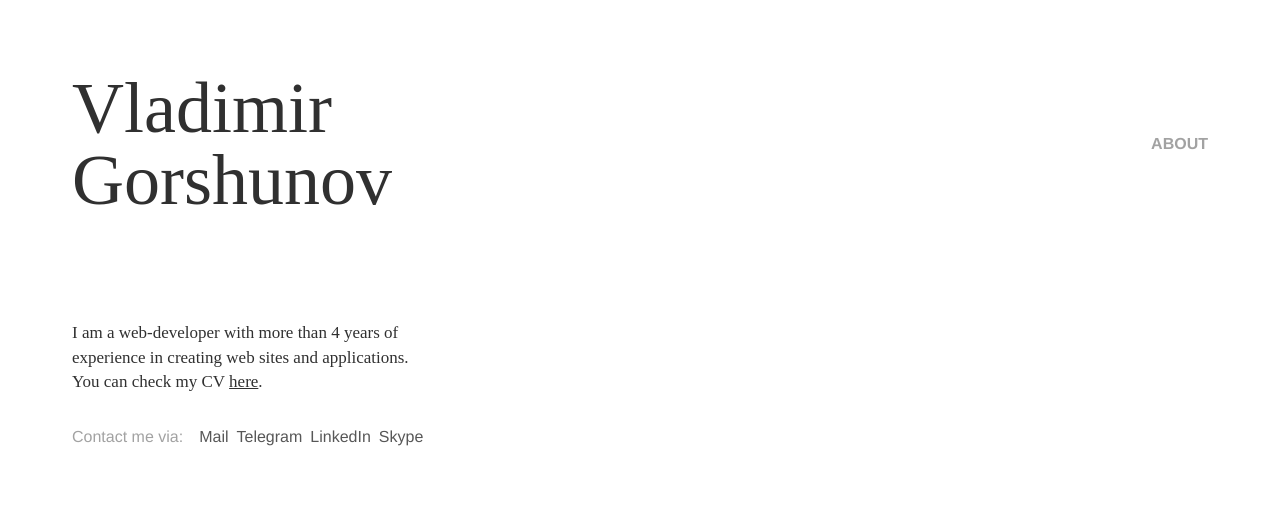
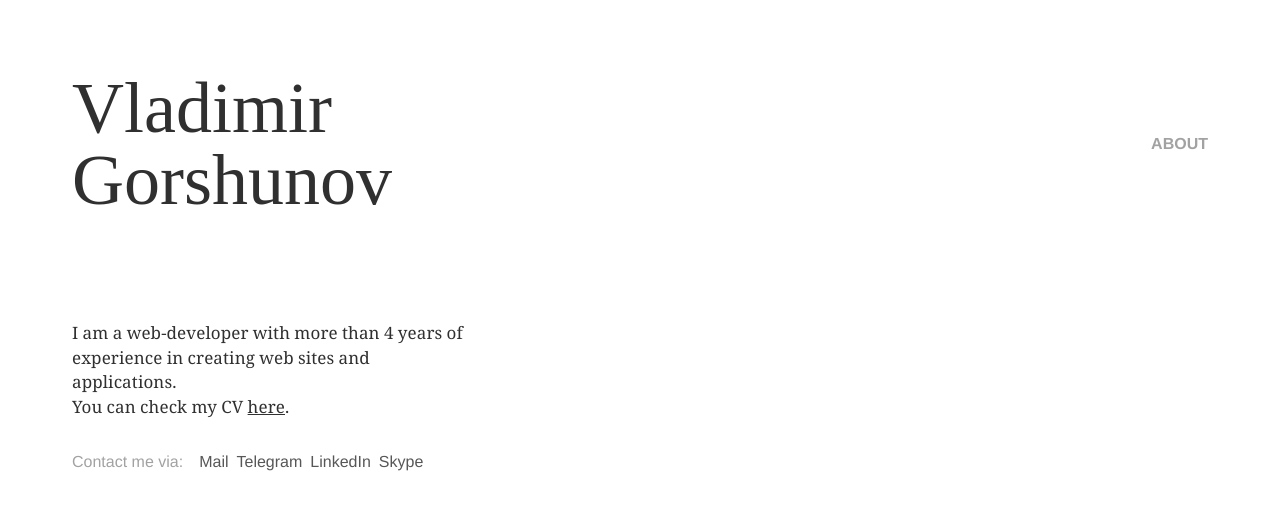
Before and after one commit to vladimirgorshunov/v15v, a Vue app: page /about in a window 1280 px wide. Shown: the top 510 px of the page. Built offline with nearby package versions, Linux system fonts and the light colour scheme.

Commit message:
fallback added for fonts

```diff
--- a/src/components/About.vue
+++ b/src/components/About.vue
@@ -61,8 +61,10 @@ export default {
     color: #303030;
     width: 24.5rem;
     font-size: 1.0625rem;
+    font-family: Georgia, serif;
     line-height: 1.455;
-    font-family: serif;
+    letter-spacing: 0.1px;
+    word-spacing: -0.25px;
     a {
       color: #303030;
       text-decoration: underline;
```
